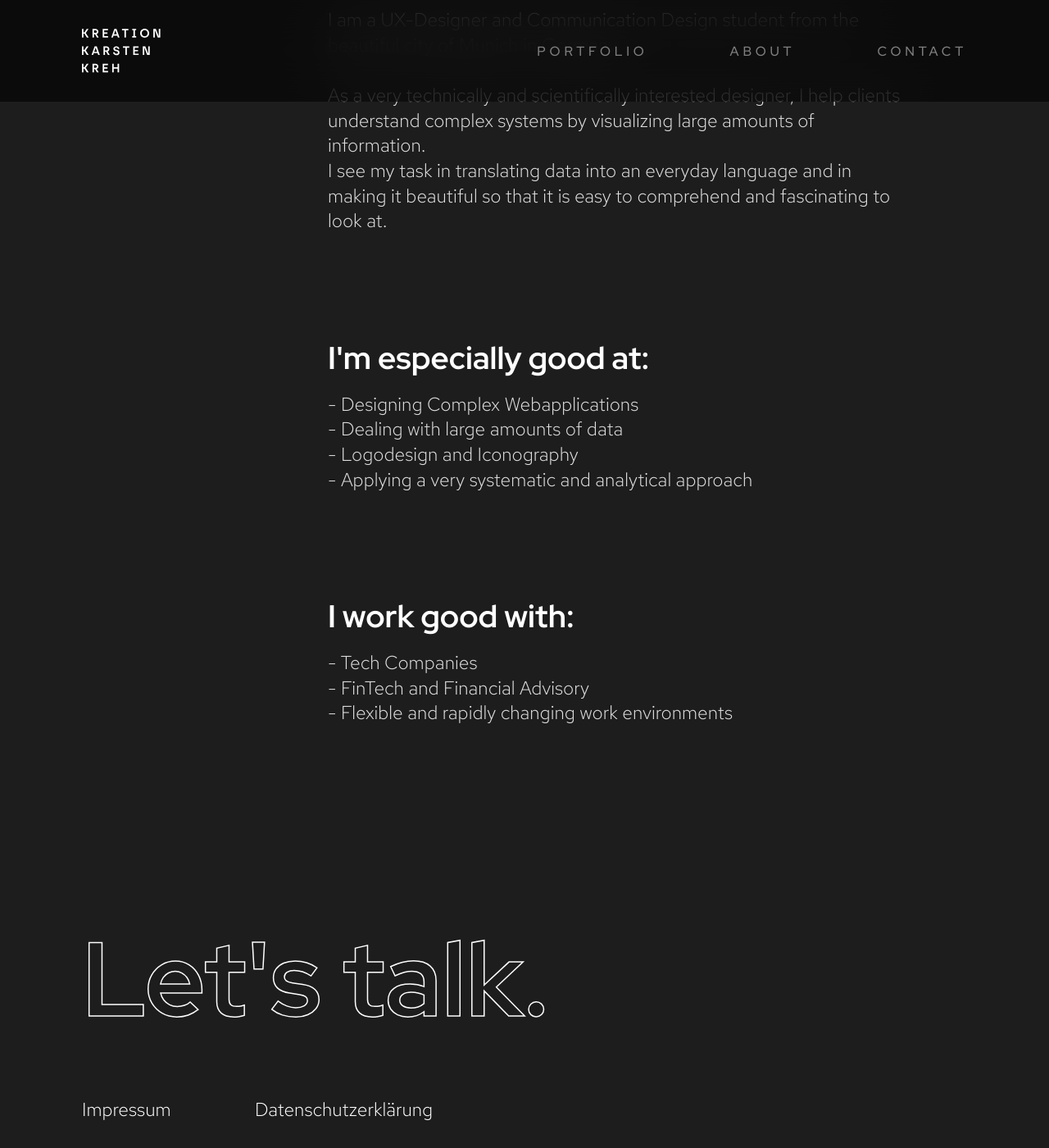
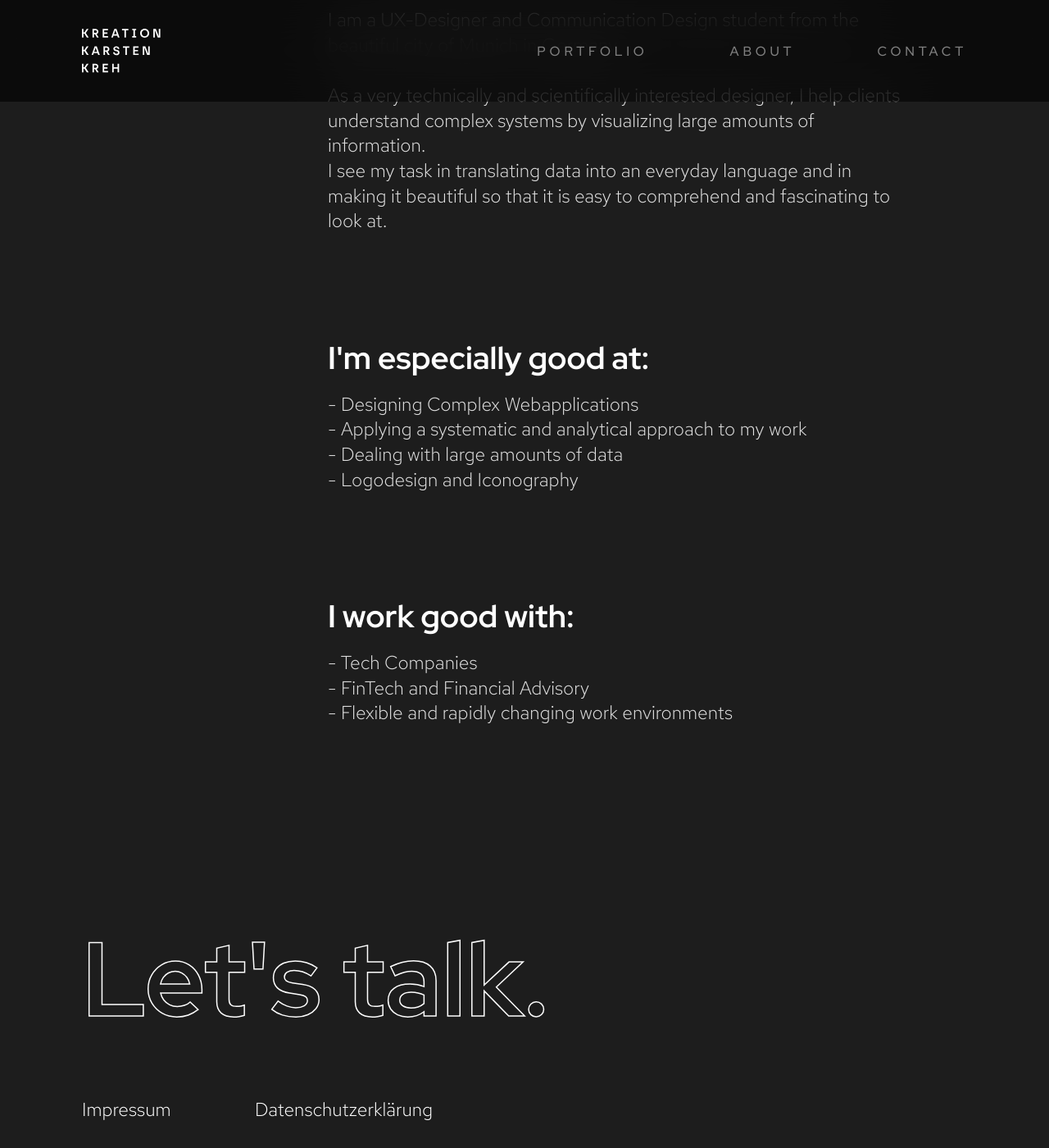
Before and after one commit to KarstenKreh/KarstenKreh.github.io, a Jekyll site: the page built from 2about.html, in a window 1280 px wide and 1400 px high, scrolled down 829 px. Shown: the whole window at 82% size. Built offline with Jekyll 4.4.1, drawn with Linux system fonts in a browser that asks for light colours.

Commit message:
10.02.21 Update

```diff
--- a/2about.html
+++ b/2about.html
@@ -37,9 +37,9 @@ permalink: /about/
 
     <p class="post-content-text">
             - Designing Complex Webapplications
+        <br>- Applying a systematic and analytical approach to my work
         <br>- Dealing with large amounts of data
         <br>- Logodesign and Iconography
-        <br>- Applying a very systematic and analytical approach
     </p>
 
 
--- a/_layouts/home.html
+++ b/_layouts/home.html
@@ -28,13 +28,12 @@ layout: default
             </div>
 
 
-                <h1 class= "home-post-title">{{ post.title | escape }}
-                </h1>
+                <h2 class= "home-post-name">{{ post.title | escape }}
+                </h2>
 
                 {%- if site.show_excerpts -%}
                 {{ post.excerpt }}
                 {%- endif -%}
-
 
 
           </a>
--- a/_posts/2018-08-01-WechselGott.html
+++ b/_posts/2018-08-01-WechselGott.html
@@ -5,7 +5,7 @@ slogan: Making contract management easier that ever bevore
 thumbnail: assets/img/IMG-Thumbnail-WechselGott.jpg
 img: assets/img/IMG-Title-WechselGott.jpg
 
-excerpt: <p class="excerpt-content">This German FinTech Start Up, has a special meaning for me, because I myself hold a stake in it. It was founded in Oktober 2018 by Werner Kräutlein, a friend of mine. Volksbank Mittweida and 2bAHEAD decided to fund WechselGott with venture capital. Since then it has grown rapidly.</p>
+excerpt: <p class="excerpt-content">How to unf*ck Finance?</p>
 ---
 
 
--- a/_posts/2019-08-01-flink.html
+++ b/_posts/2019-08-01-flink.html
@@ -5,7 +5,7 @@
 thumbnail: assets/img/IMG-Thumbnail-Flink.jpg
 img: assets/img/IMG-Title-Flink.jpg
 
-excerpt: <p class="excerpt-content">How can we control our taxi via app if there is no driver anymore? Flink-App was created as part of a study project dealing with the future scenario of self-driving cars.</p>
+excerpt: <p class="excerpt-content">How to tell your autonomous taxi where to go?</p>
 ---
 
 
--- a/_sass/style.scss
+++ b/_sass/style.scss
@@ -136,7 +136,7 @@ img:hover
 
 
 .post-link p {
-    padding-right: 380px;
+    padding-right: 10vw;
 }
 
 
@@ -416,7 +416,7 @@ form, fieldset {
 
 
 .excerpt-content {
-    margin: -50px 0 256px 0;
+    margin: -2vw 0 16vw 0;
 }
 
 
```
